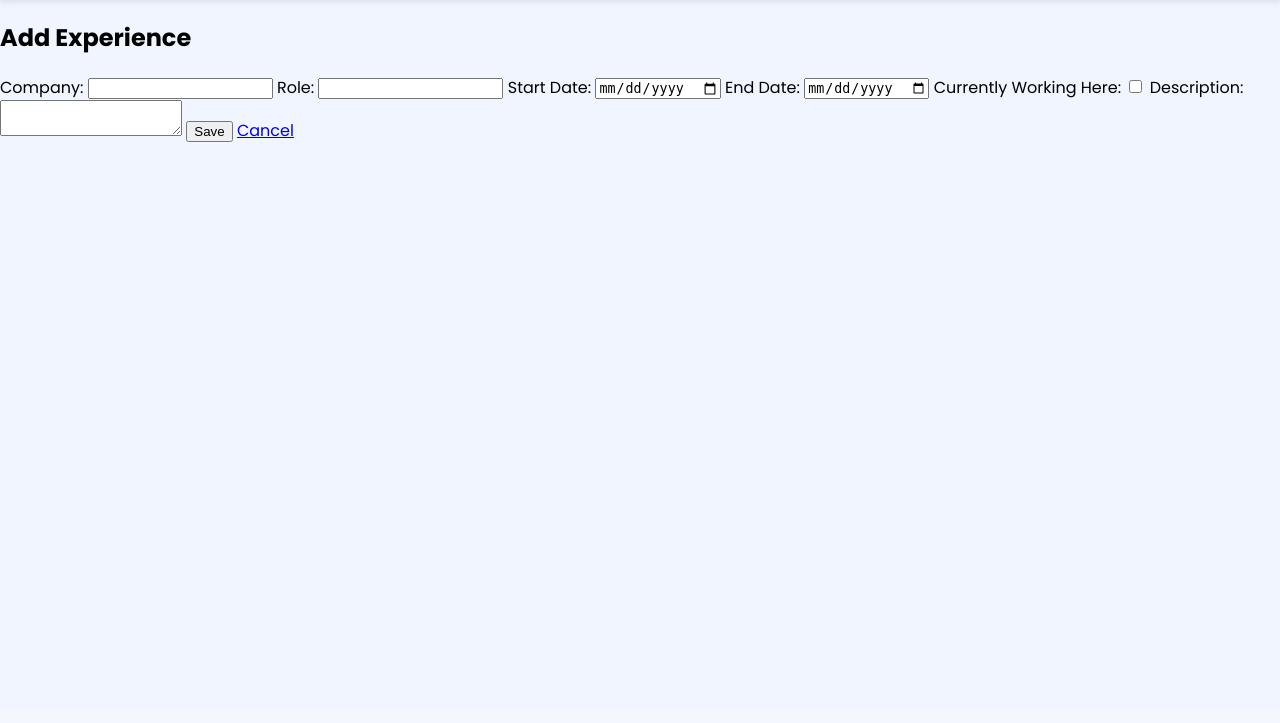
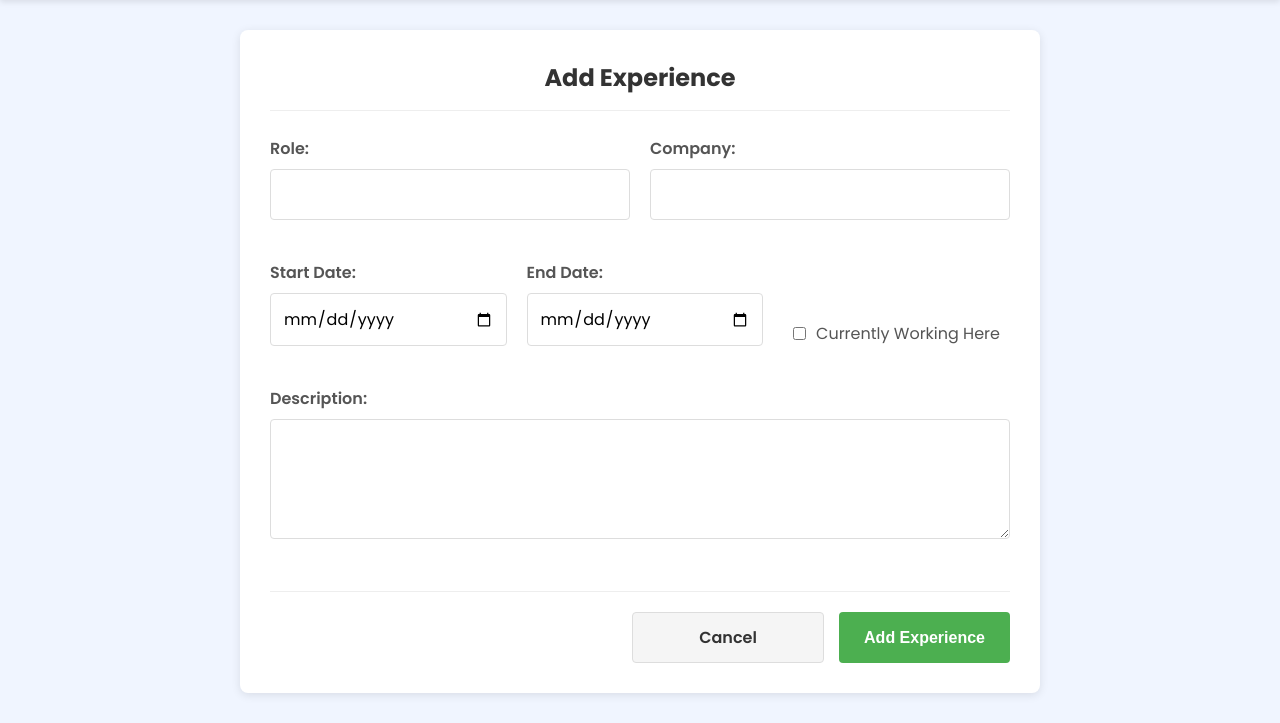
Before and after one commit to ayahmeftah/draftr-cv-builder-web-app, a Django app: template main_app/templates/experiences/experience_form.html in a window 1280 px wide. Shown: the part 90-813 px from the top of the page. Before the commit the page ends 232 px from the top, so only its background shows below. Run offline with Django 5.2, Linux system fonts and the light colour scheme; the template is opened without the code that fills it: values that come from a table or form of the project are taken from there, others are empty.

Commit message:
added css to the experience form

```diff
--- a/main_app/templates/experiences/experience_form.html
+++ b/main_app/templates/experiences/experience_form.html
@@ -1,8 +1,14 @@
 {% extends 'base.html' %}
+{% load static %}
 
-{% block head %}{% endblock  %}
+{% block head %}
+  <link rel="stylesheet" href="{% static "css/forms.css" %}">
+  <script src="{% static "js/endDateDisable.js" %}"></script>
+{% endblock %}
 
 {% block body %}
+<div class="form-container">
+    <div class="form-card">
         <h2>
             {% if experience %}
                 Edit Experience
@@ -14,25 +20,48 @@
         <form method="post">
             {% csrf_token %}
 
-    <label>Company:</label>
-    <input type="text" name="company" value="{{ form.company.value|default_if_none:'' }}" />
+            <div class="form-row">
+                <div class="form-group">
+                    <label for="role">Role:</label>
+                    <input type="text" id="role" name="role" value="{{ form.role.value|default_if_none:'' }}" required />
+                </div>
+                <div class="form-group">
+                    <label for="company">Company:</label>
+                    <input type="text" id="company" name="company" value="{{ form.company.value|default_if_none:'' }}" required />
+                </div>
+            </div>
 
-    <label>Role:</label>
-    <input type="text" name="role" value="{{ form.role.value|default_if_none:'' }}" />
+            <div class="date-checkbox-row">
+                <div class="date-group">
+                    <label for="start_date">Start Date:</label>
+                    <input type="date" id="start_date" name="start_date" value="{{ form.start_date.value|date:'Y-m-d'|default_if_none:'' }}" required />
+                </div>
+                <div class="date-group">
+                    <label for="end_date">End Date:</label>
+                    <input type="date" id="end_date" name="end_date" value="{{ form.end_date.value|date:'Y-m-d'|default_if_none:'' }}" {% if form.is_current.value %}disabled{% endif %} />
+                </div>
+                <div class="current-checkbox">
+                    <input type="checkbox" id="is_current" name="is_current" {% if form.is_current.value %}checked{% endif %} />
+                    <label for="is_current">Currently Working Here</label>
+                </div>
+            </div>
 
-    <label>Start Date:</label>
-    <input type="date" name="start_date" value="{{ form.start_date.value|date:'Y-m-d'|default_if_none:'' }}" />
+            <div class="form-group">
+                <label for="description">Description:</label>
+                <textarea id="description" name="description">{{ form.description.value|default_if_none:'' }}</textarea>
+            </div>
 
-    <label>End Date:</label>
-    <input type="date" name="end_date" value="{{ form.end_date.value|date:'Y-m-d'|default_if_none:'' }}" />
-
-    <label>Currently Working Here:</label>
-    <input type="checkbox" name="is_current" {% if form.is_current.value %}checked{% endif %} />
-
-    <label>Description:</label>
-    <textarea name="description">{{ form.description.value|default_if_none:'' }}</textarea>
-
-    <button type="submit">Save</button>
-    <a href="{% url 'experience_list' resume.id %}">Cancel</a>
+            <div class="form-button-container">
+                <a href="{% url 'experience_list' resume.id %}" class="cancel-button">Cancel</a>
+                <button type="submit">
+                    {% if experience %}
+                        Save Experience
+                    {% else %}
+                        Add Experience
+                    {% endif %}
+                </button>
+            </div>
         </form>
+    </div>
+</div>
 {% endblock %}
```
Lines whose indentation alone changed are shown as unchanged.
